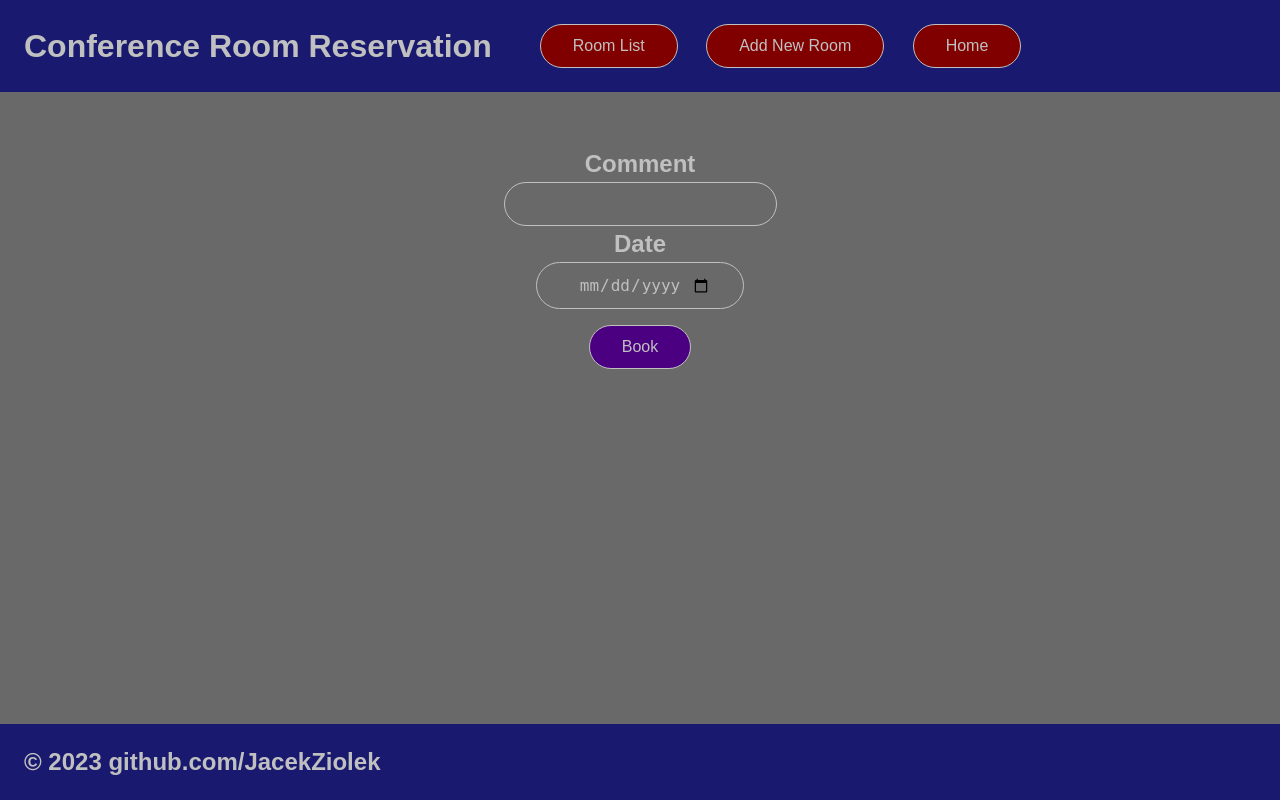
After one commit to JacekZiolek/django_conf_room, a Django app: page /room/book/1/ in a window 1280 px wide. The commit adds this page. Run offline with Django 4.2, Linux system fonts and the light colour scheme.

Commit message:
added book room view get method & template & additional changes

```diff
--- a/room_reservation/room_reservation/urls.py
+++ b/room_reservation/room_reservation/urls.py
@@ -16,7 +16,7 @@ Including another URLconf
 """
 from django.contrib import admin
 from django.urls import path
-from room_reservation_app.views import Main, AddRoom, RoomList, DeleteRoom, EditRoom
+from room_reservation_app.views import Main, AddRoom, RoomList, DeleteRoom, EditRoom, BookRoom
 
 urlpatterns = [
     path('admin/', admin.site.urls),
@@ -25,4 +25,5 @@ urlpatterns = [
     path('rooms/', RoomList.as_view()),
     path('room/delete/<int:room_id>/', DeleteRoom.as_view()),
     path('room/modify/<int:room_id>/', EditRoom.as_view()),
+    path('room/book/<int:room_id>/', BookRoom.as_view()),
 ]
--- a/room_reservation/room_reservation_app/static/css/main.css
+++ b/room_reservation/room_reservation_app/static/css/main.css
@@ -101,7 +101,8 @@ table {
 }
 
 input[type="text"],
-input[type="number"] {
+input[type="number"],
+input[type="date"] {
   background: transparent;
   margin: 4px;
   border: solid silver 1px;
--- a/room_reservation/room_reservation_app/templates/add_room.html
+++ b/room_reservation/room_reservation_app/templates/add_room.html
@@ -19,9 +19,4 @@
     <p>{% block btn_content %}Add{% endblock %}</p>
   </button>
 </form>
-{% if error %}
-<div class="error">
-  <h2>{{ error }}</h2>
-</div>
-{% endif %}
 {% endblock %}
--- /dev/null
+++ b/room_reservation/room_reservation_app/templates/book_room.html
@@ -0,0 +1,16 @@
+{% extends "index.html" %} {% block main %}
+<form action="" method="POST">
+  <label for="comment">
+    <h2>Comment</h2>
+  </label>
+  <input type="text" name="comment" />
+  <label for="date">
+    <h2>Date</h2>
+  </label>
+  <input type="date" name="date" />
+  <br>
+  <button type="submit" class="btn btn-submit">
+    <p>{% block btn_content %}Book{% endblock %}</p>
+  </button>
+</form>
+{% endblock %}
--- a/room_reservation/room_reservation_app/templates/index.html
+++ b/room_reservation/room_reservation_app/templates/index.html
@@ -18,11 +18,17 @@
         <a href="/" class="btn">Home</a>
       </p>
     </header>
-    <main>{% block main %}
+    <main>
+      {% block main %}
       <div class="welcome">
         <h1>Welcome to room reservation app.</h1>
       </div>
-      {% endblock %}</main>
+      {% endblock %} {% if error %}
+      <div class="error">
+        <h2>{{ error }}</h2>
+      </div>
+      {% endif %}
+    </main>
     <footer>
       <h2>© 2023 github.com/JacekZiolek</h2>
     </footer>
--- a/room_reservation/room_reservation_app/views.py
+++ b/room_reservation/room_reservation_app/views.py
@@ -85,3 +85,11 @@ class EditRoom(View):
         room.save()
 
         return redirect('/rooms/')
+
+
+class BookRoom(View):
+    def get(self, request, room_id):
+        return render(request, 'book_room.html')
+
+    def post(self, request, room_id):
+        pass
```
